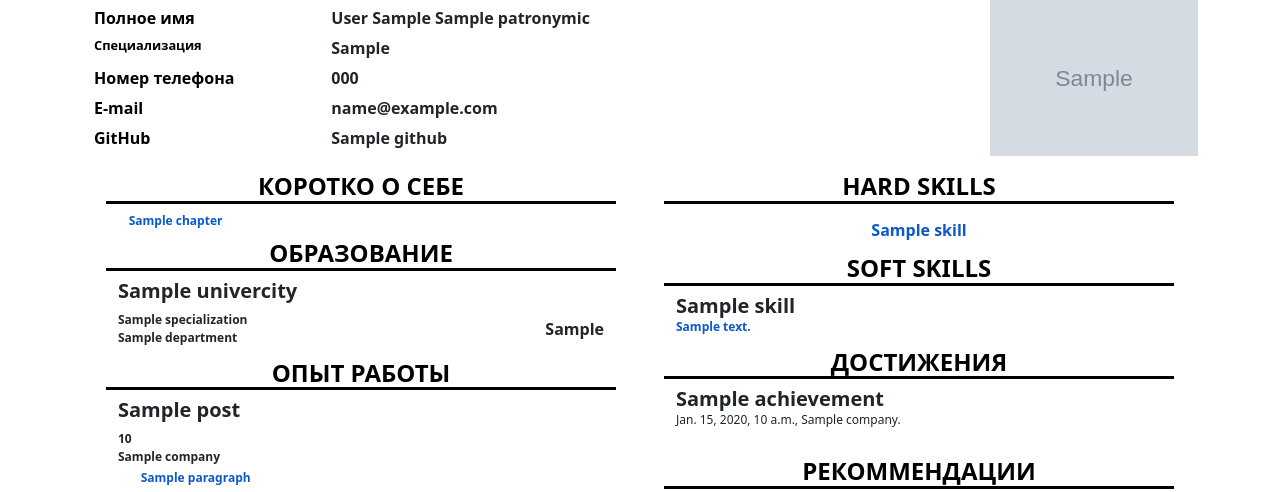
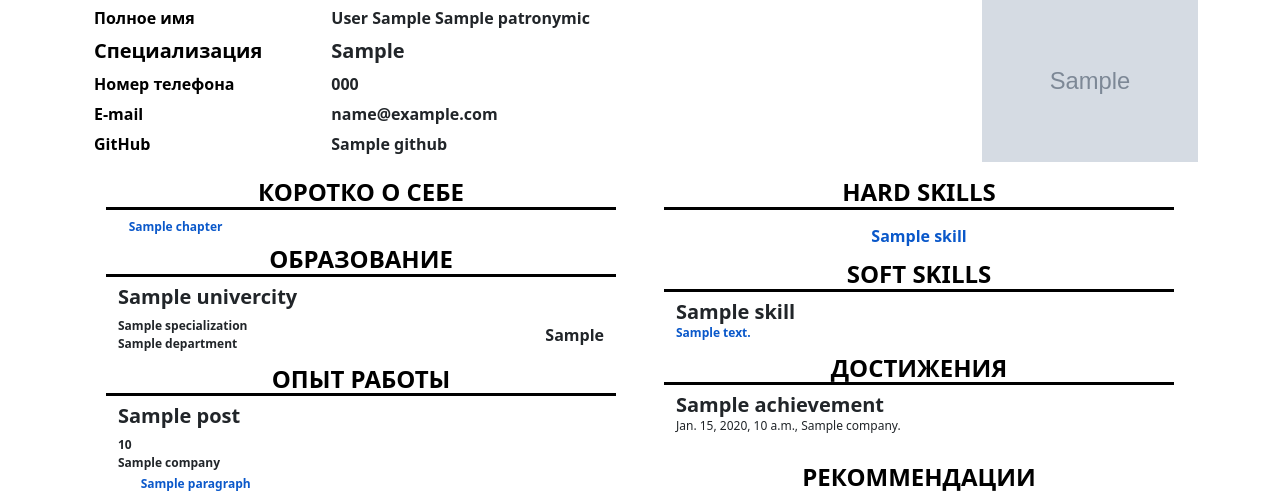
Before and after one commit to ilyashirko/portfolio, a Django app: template main/templates/resume.html in a window 1280 px wide. Shown: the part 80-572 px from the top of the page. Run offline with Django 4.2, Linux system fonts and the light colour scheme; the template is opened without the code that fills it: most values are stand-ins (such as "Sample title", 1, 10 or a date in 2020); grey boxes marked "Sample" are stand-in pictures; some libraries are stand-ins or nearby versions.

Commit message:
try to fix font size

```diff
--- a/main/templates/resume.html
+++ b/main/templates/resume.html
@@ -18,10 +18,10 @@
             </div>
             <div class="row h-auto" style="margin-right: 0;margin-left: 0;margin-top: 6px;margin-bottom: 6px;">
                 <div class="col-lg-3 h-auto" style="padding-right: 0;padding-left: 0;width: 30%;">
-                    <p class="base_title" style="font-size: 1vw;">Cпециализация</p>
+                    <p class="base_title" style="font-size: 20px;">Cпециализация</p>
                 </div>
                 <div class="col-lg-9 h-auto" style="padding-right: 0;padding-left: 0;width: 70%;">
-                    <p style="margin-bottom: 0;font-weight: bold;">{{ candidate.desired_position }}</p>
+                    <p style="margin-bottom: 0;font-weight: bold;font-size: 20px;">{{ candidate.desired_position }}</p>
                 </div>
             </div>
             <div class="row h-auto" style="margin-right: 0;margin-left: 0;margin-top: 6px;margin-bottom: 6px;">
```
